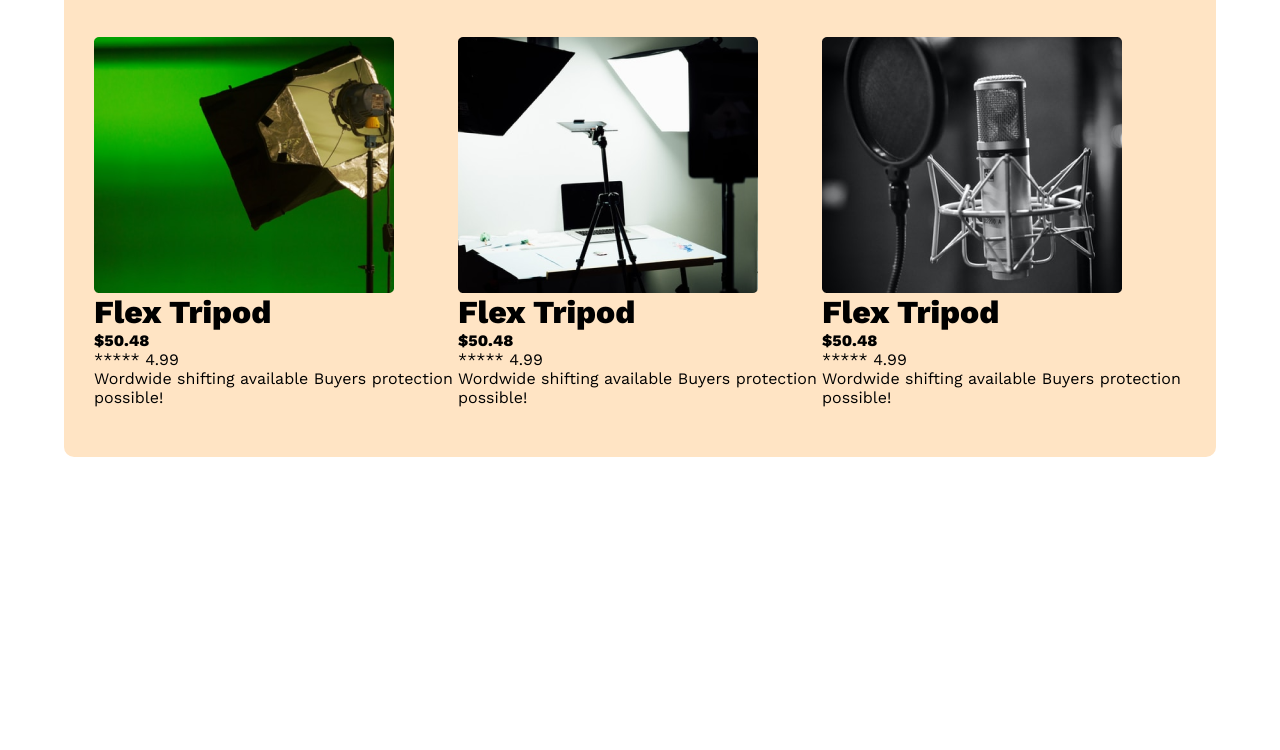
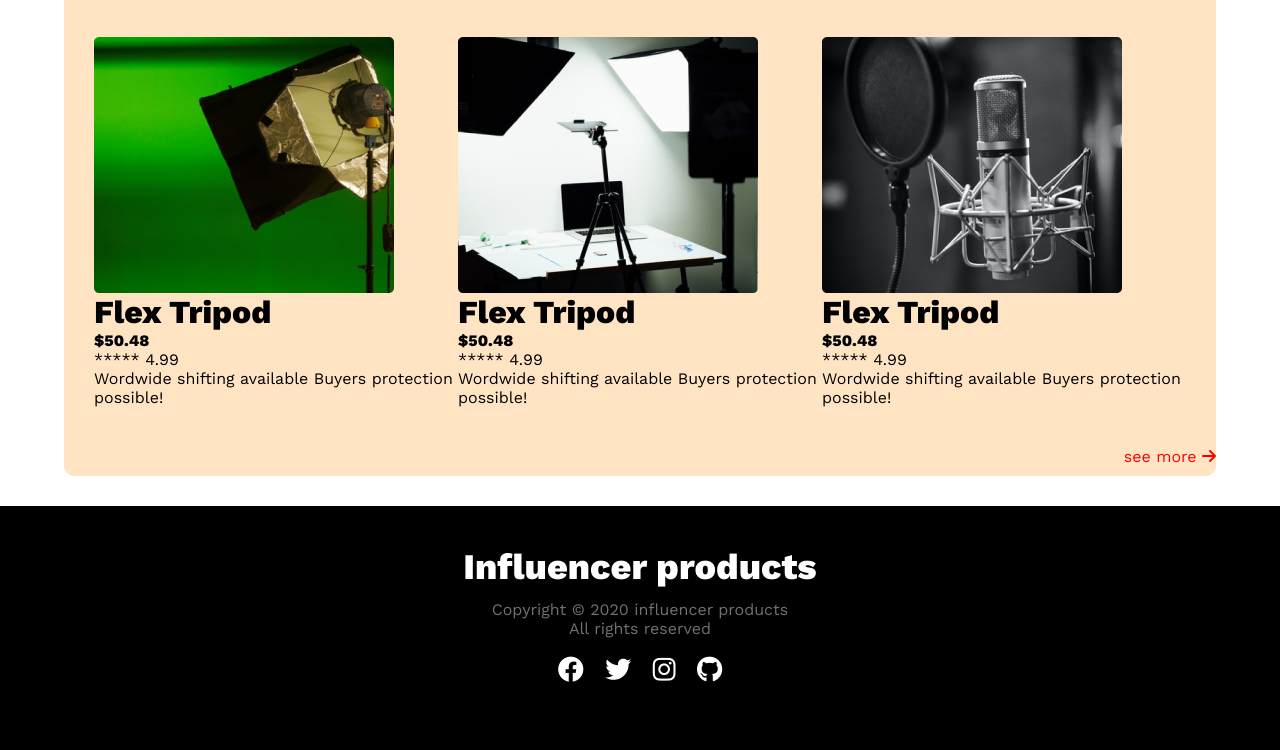
Before and after one commit to HRMurad/influencer-gear, a plain HTML site: page index.html in a window 1280 px wide. Shown: the part 1277-2027 px from the top of the page. Before the commit the page ends 1764 px from the top, so only its background shows below. Drawn offline with nearby package versions, Linux system fonts and the light colour scheme.

Commit message:
adding footer section

```diff
--- a/index.html
+++ b/index.html
@@ -160,9 +160,22 @@
                     </div>
                 </div>
             </div>
+            <p class="imgArrow">see more <i class="fa-solid fa-arrow-right"></i></p>
+
         </div>
     </main>
-    <footer></footer>
+    <footer class="footer">
+        <div class="footerBox">
+            <h1>Influencer products</h1>
+            <p>Copyright © 2020 influencer products <br> All rights reserved</p>
+            <div>
+                <i class="fa-brands fa-facebook"></i>
+                <i class="fa-brands fa-twitter"></i>
+                <i class="fa-brands fa-instagram"></i>
+                <i class="fa-brands fa-github"></i>
+            </div>
+        </div>
+    </footer>
 </body>
 
 </html>
--- a/style.css
+++ b/style.css
@@ -191,6 +191,15 @@ img{
     display: flex;
 }
 
+.imgArrow{
+    text-align: end;
+    color: red;
+    font-weight: 500;
+}
+
+.imgArrow:hover{
+    color:black;
+}
 
 @media screen and (max-width:576px) {
     .imgSection{
@@ -215,6 +224,50 @@ img{
     }
 
     img{
+        width: 100%;
         margin-right: 5px;
     }
 }
+
+/*footer section style*/
+
+.footer{
+    background-color: black;
+    color: white;
+}
+
+.footerBox{
+    text-align: center;
+    padding: 40px 0px 60px 0px;
+}
+
+.footerBox h1{
+    font-size: 36px;
+    margin-bottom: 12px;
+}
+
+.footerBox p{
+    color: #717171;
+    margin-bottom: 10px;
+}
+
+.footerBox div i{
+    padding: 8px;
+    font-size: 26px;
+}
+
+@media screen and (max-width:576px) {
+    .footerBox{
+        padding: 0px;
+    }
+    .footerBox div i{
+        padding: 0px;
+    }
+}
+
+@media screen and (min-width:576px) and (max-width:960px) {
+    .footerBox{
+        padding: 0px;
+    }
+
+}
```
